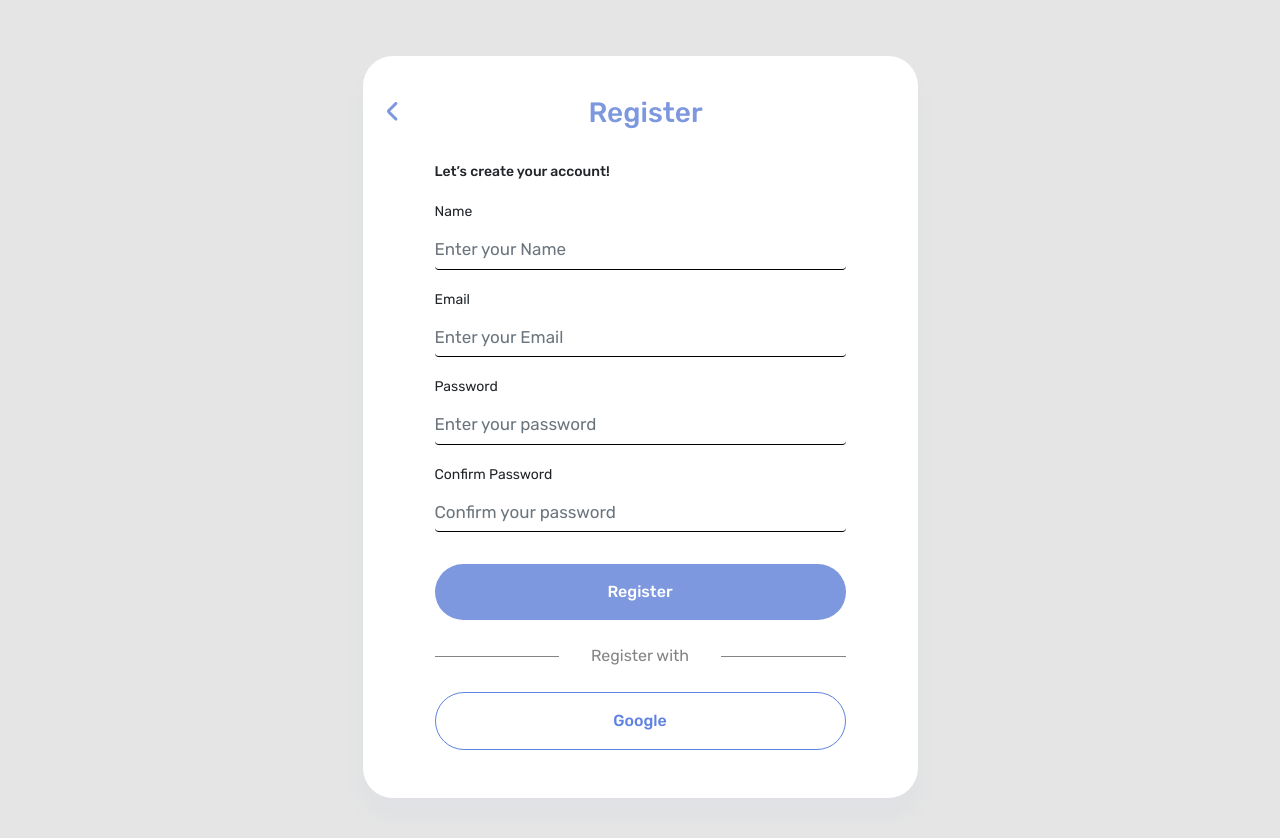
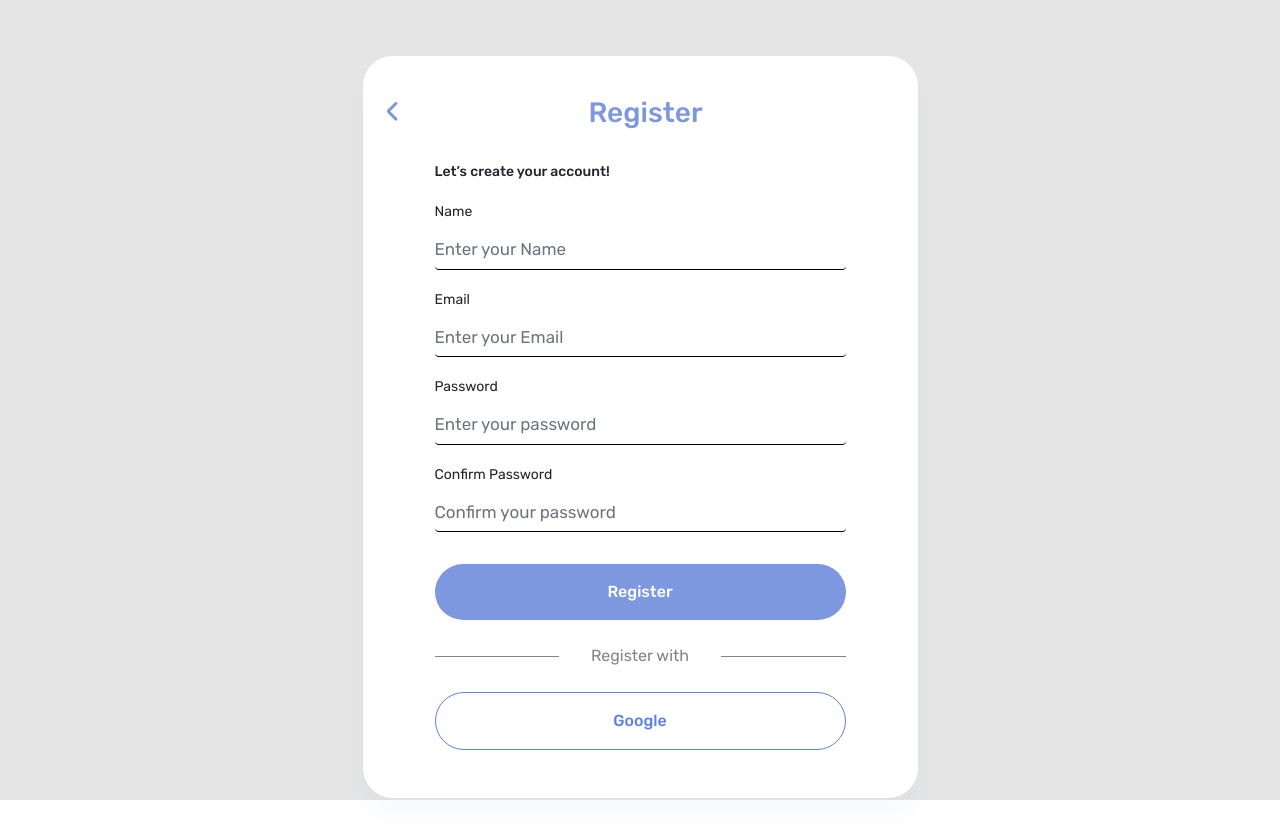
Before and after one commit to Cotllinz/ChatUs-FrontEnd, a Vue app: page /signUp in a window 1280 px wide. Shown: the top 838 px of the page. Built offline with nearby package versions, Linux system fonts and the light colour scheme; what vue-sweetalert2 would draw is missing.

Commit message:
Update signUp.vue

```diff
--- a/src/views/auth/signUp.vue
+++ b/src/views/auth/signUp.vue
@@ -20,6 +20,14 @@ export default {
 </script>
 <style scoped>
 .signUp {
+  height: 100vh;
+  max-height: 100vh;
   background: #e5e5e5;
 }
+@media (max-width: 576px) {
+  .signUp {
+    height: auto;
+    max-height: 200vh;
+  }
+}
 </style>
```
